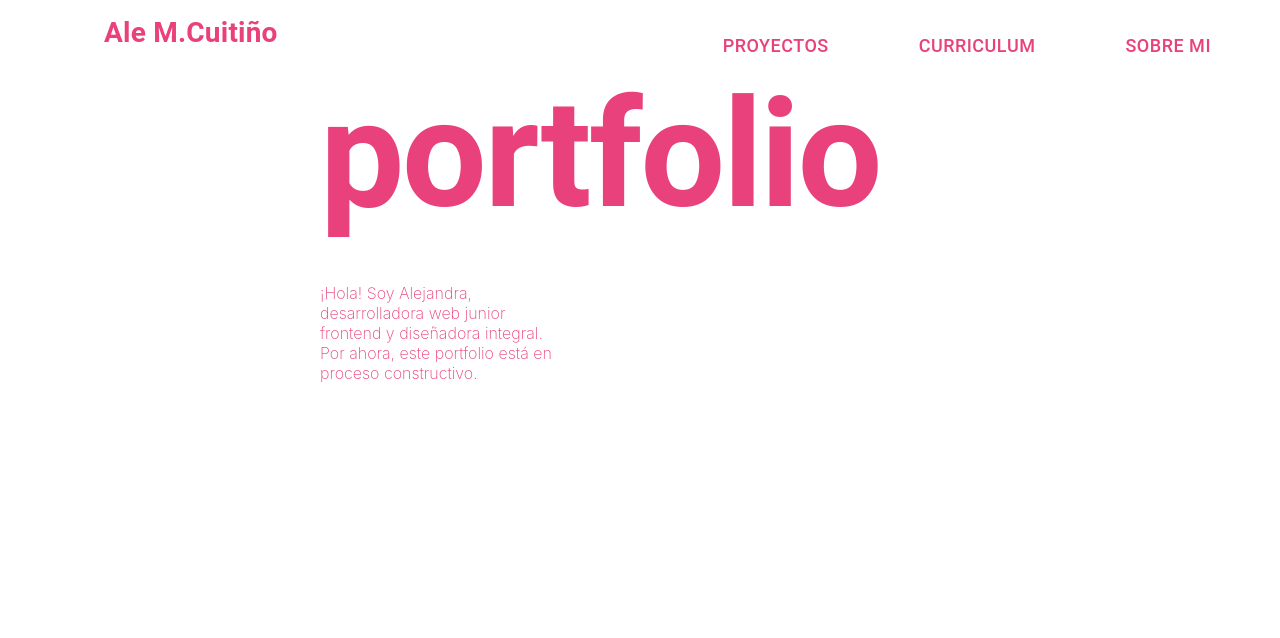
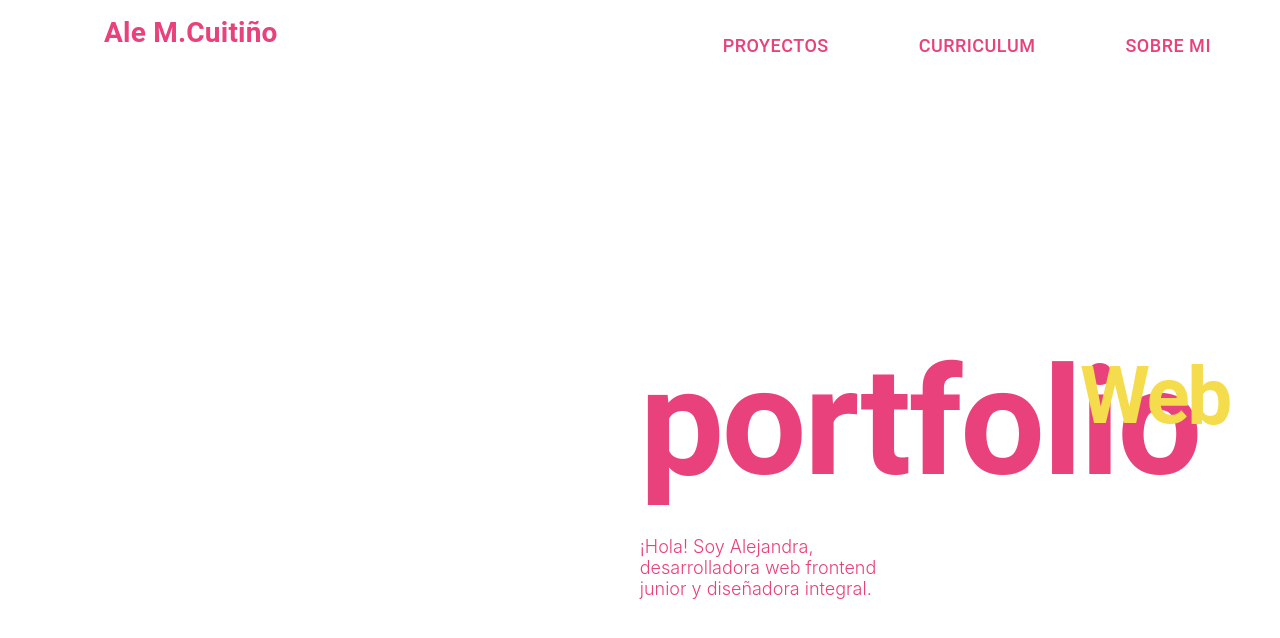
Before and after one commit to AleMCuitino/portfolio-2023, a React (Create React App) app: page / in a window 1280 px wide. Shown: the top 638 px of the page. Built offline with nearby package versions, Linux system fonts and the light colour scheme.

Commit message:
Edited styles boarding home

```diff
--- a/src/component/boarding/Boarding.jsx
+++ b/src/component/boarding/Boarding.jsx
@@ -6,38 +6,17 @@ import ImgBoarding from '../img-boarding/ImgBoarding';
 
 const Boarding = () => {
     return (
-        <React.Fragment>
-            <Grid
-                container
-                spacing={0}
-                direction="column"
-                flexDirection="wrap"
-                alignItems="center"
-                justifyContent="center"
-                style={{
-                    maxHeight: '100vh',
+        <Box sx={{
+            width: '100%',
+            height: '100vh',
+            display: 'flex',
+            justifyContent: 'flex-end',
+            alignItems: 'center',
         }}>
-                {/* <div style={{ width: '50%', mt: { xs: 2, sm: 2.5, md: 3, lg: 3.5, xl: 4 }, display: 'flex', flexDirection: 'row-reverse', justifyContent: 'end' }}>
-                    <Typography
-                        variant="p"
-                        sx={{
-                            mb: 2,
-                            display: { xs: 'flex', md: 'flex' },
-                            fontWeight: 200,
-                            fontStyle: 'italic',
-                            textTransform: 'uppercase',
-                            textDecoration: 'none',
-                        }}
-                    >
-                        Diseño y Desarrollo Web Front-end
-                    </Typography>
-                </div> */}
-                <Box
-                    sx={{
-                        width: '50%',
+            <Box sx={{
+                mr: 10,
                 display: 'flex',
-                        alignItems: 'center',
-                        justifyContent: 'start'
+                flexDirection: 'column'
             }}>
                 <Typography
                     variant="h1"
@@ -48,46 +27,40 @@ const Boarding = () => {
                         fontSize: 150,
                         fontWeight: 700,
                         textDecoration: 'none',
-                            color: "#E9417B"
+                        color: "#E9417B",
+                        '&::after': {
+                            content: '"Web"',
+                            fontSize: 80,
+                            color: " #F5DC4C",
+                            position: 'absolute',
+                            right: 50,
+                            top: 350,
+                        }
                     }}
                 >
                     portfolio
                 </Typography>
-                </Box>
-                <Box sx={{
-                    width: '50%',
-                    // ml: { xs: 2, sm: 2, md: 2 },
-                    display: 'flex',
-                    // flexDirection: { xs: 'column-reverse', sm: 'column-reverse', md: 'row', lg: 'row', xl: 'row' },
-                    alignItems: 'center',
-                    justifyContent: 'start',
-                    // alignItems: 'flex-end'
-                }}>
-
                 <Typography
                     variant="p"
                     sx={{
-                            mt: { xs: 2, sm: 3, md: 5, lg: 5, xl: 10 },
+                        mt: { xs: 2, sm: 2, md: 3, lg: 3, xl: 10 },
                         // mr: { xs: 0, sm: 0, md: 2, lg: 2, xl: 3 },
                         display: { xs: 'flex', md: 'flex' },
                         height: 'auto',
                         color: "#E9417B",
                         width: 250,
-                            fontSize: 16,
-                            fontWeight: { xs: 10, sm: 200 },
-                            // textAlign: 'right',
+                        fontSize: 18,
+                        fontWeight: { xs: 10, sm: 300 },
                         textDecoration: 'none',
                         justifyItems: 'center',
-                            alignItems: { xs: 'flex-start', sm: 'flex-start', md: 'center' }
+                        alignItems: { xs: 'flex-start', sm: 'flex-start', md: 'center' },
                     }}
                 >
-                        ¡Hola! Soy Alejandra, desarrolladora web junior frontend y diseñadora integral.
-                        Por ahora, este portfolio está en proceso constructivo.
+                    ¡Hola! Soy Alejandra, desarrolladora web frontend junior y diseñadora integral.
                 </Typography>
                 {/* <ImgBoarding /> */}
             </Box>
-            </Grid>
-        </React.Fragment >
+        </Box >
     )
 }
 
```
Lines whose indentation alone changed are shown as unchanged.
